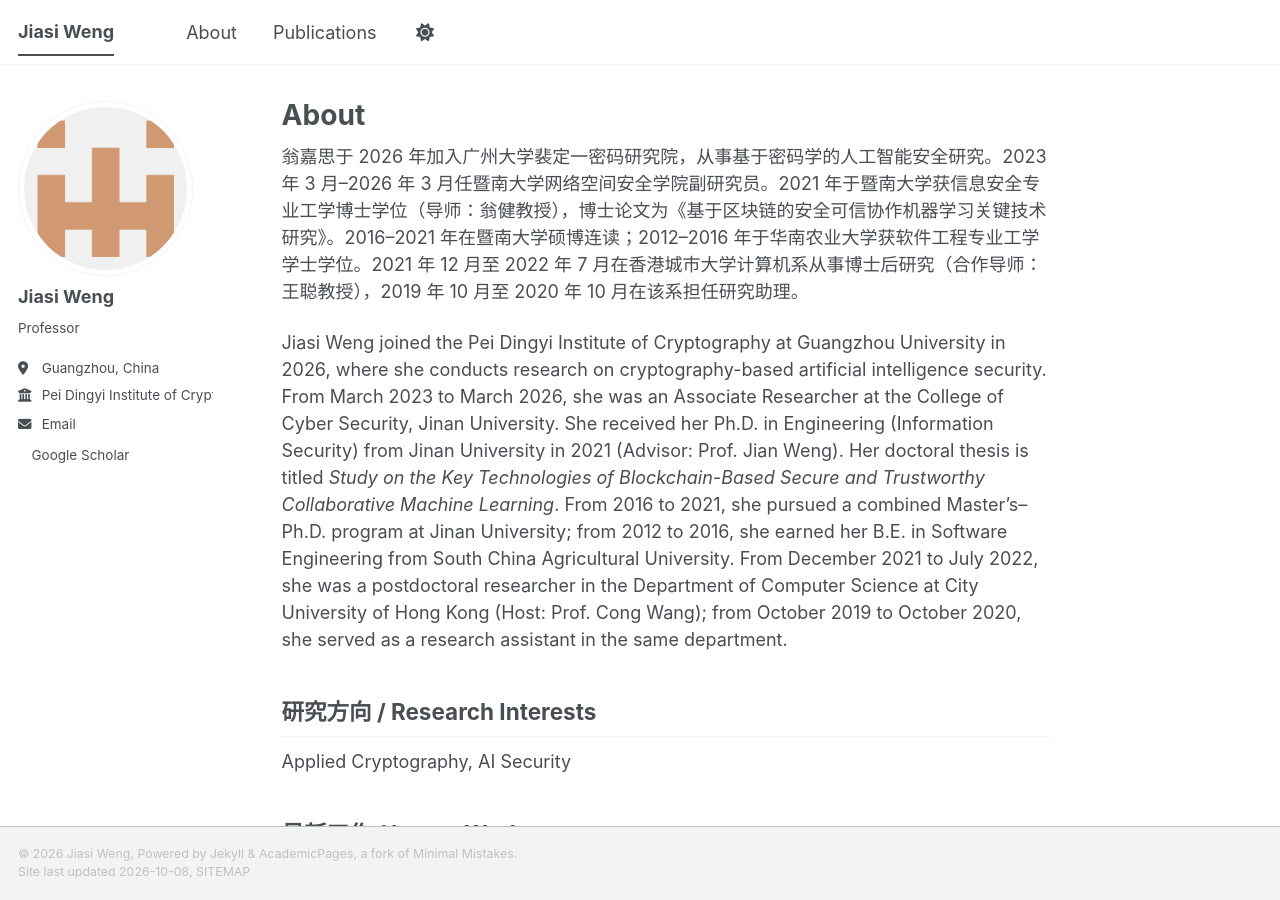
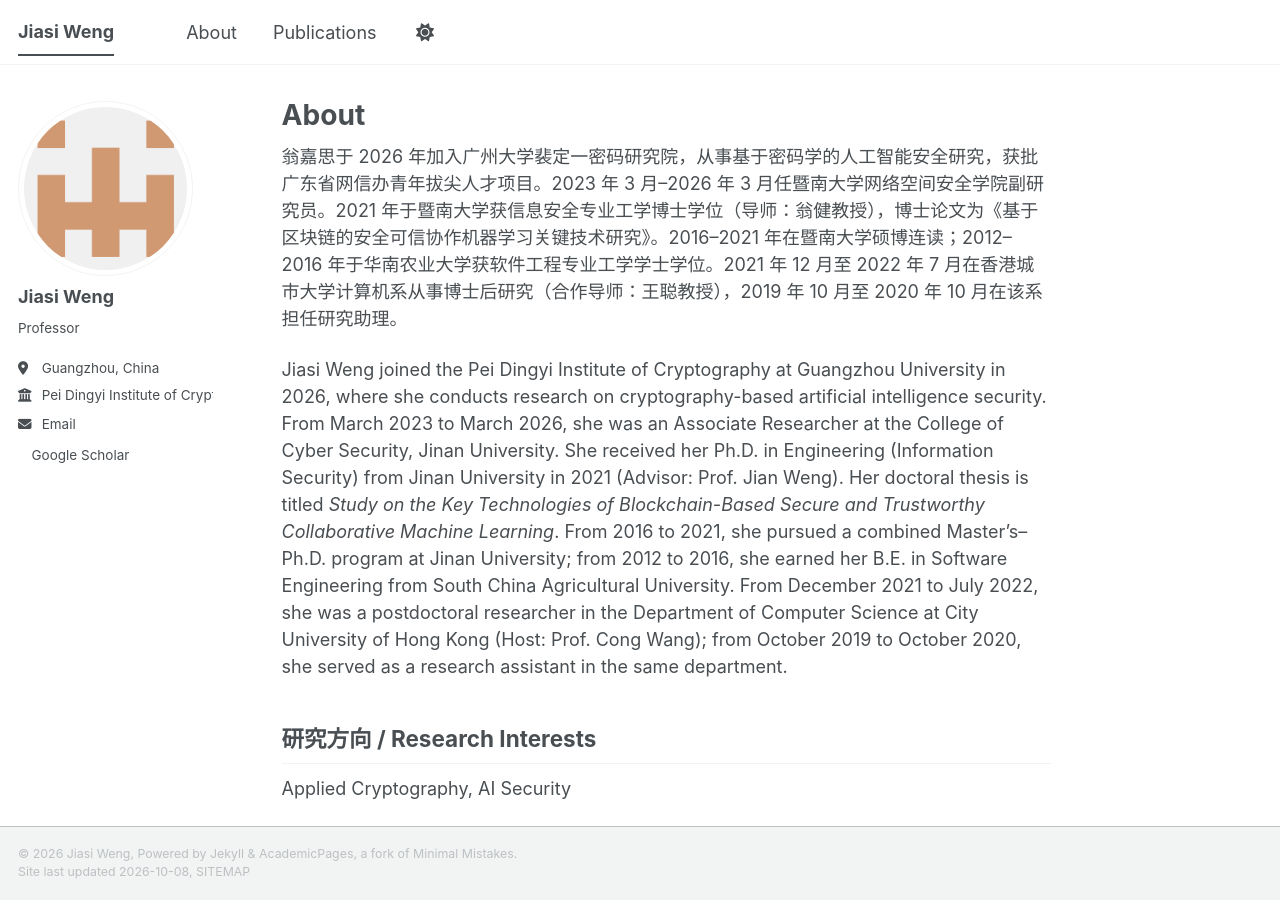
Before and after one commit to gzcrypt/homepage, a Jekyll site: the page built from _pages/about.md, in a window 1280 px wide and 900 px high. Built offline with Jekyll 4.4.1, drawn with Linux system fonts in a browser that asks for light colours; a style sheet for code colours, icons or effects is not loaded; part of the change alters nothing that is shown; some of the changed text lies outside the part shown.

```diff
--- a/_pages/about.md
+++ b/_pages/about.md
@@ -7,7 +7,7 @@ redirect_from:
   - /about.html
 ---
 
-翁嘉思于 2026 年加入广州大学裴定一密码研究院，从事基于密码学的人工智能安全研究。2023 年 3 月–2026 年 3 月任暨南大学网络空间安全学院副研究员。2021 年于暨南大学获信息安全专业工学博士学位（导师：翁健教授），博士论文为《基于区块链的安全可信协作机器学习关键技术研究》。2016–2021 年在暨南大学硕博连读；2012–2016 年于华南农业大学获软件工程专业工学学士学位。2021 年 12 月至 2022 年 7 月在香港城市大学计算机系从事博士后研究（合作导师：王聪教授），2019 年 10 月至 2020 年 10 月在该系担任研究助理。
+翁嘉思于 2026 年加入广州大学裴定一密码研究院，从事基于密码学的人工智能安全研究，获批广东省网信办青年拔尖人才项目。2023 年 3 月–2026 年 3 月任暨南大学网络空间安全学院副研究员。2021 年于暨南大学获信息安全专业工学博士学位（导师：翁健教授），博士论文为《基于区块链的安全可信协作机器学习关键技术研究》。2016–2021 年在暨南大学硕博连读；2012–2016 年于华南农业大学获软件工程专业工学学士学位。2021 年 12 月至 2022 年 7 月在香港城市大学计算机系从事博士后研究（合作导师：王聪教授），2019 年 10 月至 2020 年 10 月在该系担任研究助理。
 
 Jiasi Weng joined the Pei Dingyi Institute of Cryptography at Guangzhou University in 2026, where she conducts research on cryptography-based artificial intelligence security. From March 2023 to March 2026, she was an Associate Researcher at the College of Cyber Security, Jinan University. She received her Ph.D. in Engineering (Information Security) from Jinan University in 2021 (Advisor: Prof. Jian Weng). Her doctoral thesis is titled *Study on the Key Technologies of Blockchain-Based Secure and Trustworthy Collaborative Machine Learning*. From 2016 to 2021, she pursued a combined Master's–Ph.D. program at Jinan University; from 2012 to 2016, she earned her B.E. in Software Engineering from South China Agricultural University. From December 2021 to July 2022, she was a postdoctoral researcher in the Department of Computer Science at City University of Hong Kong (Host: Prof. Cong Wang); from October 2019 to October 2020, she served as a research assistant in the same department.
 
@@ -42,25 +42,22 @@ Applied Cryptography, AI Security
 3. 广东省自然科学基金面上项目「面向人工智能的高效密态计算研究」（No. 2026A1515010190，2026.01.01–2028.12.31，10 万，在研，主持）
    Guangdong Natural Science Foundation General Program, *Efficient Encrypted Computation for Artificial Intelligence* (No. 2026A1515010190, 2026.01.01–2028.12.31, RMB 100,000, ongoing, PI)
 
-4. 广东省委网信办青年拔尖人才项目「跨境电子产品全生命周期安全监测体系研究」（2025.08.01–2028.08.01，主持）
-   Guangdong Provincial Cyberspace Administration Young Top Talent Program, *Research on Full-Lifecycle Security Monitoring Systems for Cross-border Electronic Products* (2025.08.01–2028.08.01, PI)
-
-5. 广东省自然科学基金面上项目「面向联邦学习的数据删除安全与隐私保护研究」（No. 2024A1515010086，2024.01.01–2026.12.31，15 万，在研，主持）
+4. 广东省自然科学基金面上项目「面向联邦学习的数据删除安全与隐私保护研究」（No. 2024A1515010086，2024.01.01–2026.12.31，15 万，在研，主持）
    Guangdong Natural Science Foundation General Program, *Secure and Privacy-preserving Data Deletion for Federated Learning* (No. 2024A1515010086, 2024.01.01–2026.12.31, RMB 150,000, ongoing, PI)
 
-6. 国家自然科学基金重点项目「基于密码学的多方隐私计算关键技术研究」（No. 62332007，2024.01.01–2028.12.31，231 万，在研，排名第二）
+5. 国家自然科学基金重点项目「基于密码学的多方隐私计算关键技术研究」（No. 62332007，2024.01.01–2028.12.31，231 万，在研，排名第二）
    NSFC Key Program, *Key Technologies of Multi-party Privacy Computing Based on Cryptography* (No. 62332007, 2024.01.01–2028.12.31, RMB 2.31 million, ongoing, rank-2 participant)
 
-7. 中国博士后科学基金第 17 批特别资助项目「面向生成式人工智能的多方隐私计算技术研究」（No. 2024T170348，18 万，结题，主持）
+6. 中国博士后科学基金第 17 批特别资助项目「面向生成式人工智能的多方隐私计算技术研究」（No. 2024T170348，18 万，结题，主持）
    China Postdoctoral Science Foundation Special Grant (17th cohort), *Multi-party Privacy Computing Technologies for Generative Artificial Intelligence* (No. 2024T170348, RMB 180,000, completed, PI)
 
-8. 中央高校基本科研业务费（自然科学）项目「青年科技人才托举工程项目」（2025.01.01–2026.12.31，10 万，结题，主持）
+7. 中央高校基本科研业务费（自然科学）项目「青年科技人才托举工程项目」（2025.01.01–2026.12.31，10 万，结题，主持）
    Fundamental Research Funds for the Central Universities (Natural Sciences), *Young Science and Technology Talent Support Program* (2025.01.01–2026.12.31, RMB 100,000, completed, PI)
 
-9. 中央高校基本科研业务费（自然科学）项目「安全可信的协作机器学习关键技术研究」（2023.06.01–2024.12.31，9 万，结题，主持）
+8. 中央高校基本科研业务费（自然科学）项目「安全可信的协作机器学习关键技术研究」（2023.06.01–2024.12.31，9 万，结题，主持）
    Fundamental Research Funds for the Central Universities (Natural Sciences), *Key Technologies for Secure and Trustworthy Collaborative Machine Learning* (2023.06.01–2024.12.31, RMB 90,000, completed, PI)
 
-10. 广州市基础与应用基础研究专题启航项目「面向多方协作机器学习的模型所有权保护技术研究」（No. 2024A04J3691，2024.01.01–2025.12.31，5 万，结题，主持）
+9. 广州市基础与应用基础研究专题启航项目「面向多方协作机器学习的模型所有权保护技术研究」（No. 2024A04J3691，2024.01.01–2025.12.31，5 万，结题，主持）
     Guangzhou Basic and Applied Basic Research Starter Project, *Model Ownership Protection Technologies for Multi-party Collaborative Machine Learning* (No. 2024A04J3691, 2024.01.01–2025.12.31, RMB 50,000, completed, PI)
 
 ## 联系 / Contact
```
